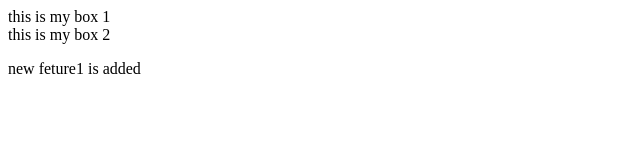
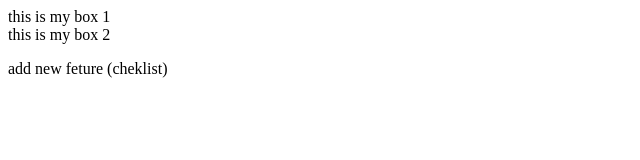
Before and after one commit to Ravi-code01/LocalRepo, a plain HTML site: page index.html in a window 1280 px wide. Shown: the full height of the page, 0-640 px from the left. Drawn offline with Linux system fonts and the light colour scheme.

Commit message:
checklist is added

```diff
--- a/index.html
+++ b/index.html
@@ -4,4 +4,4 @@
 <div>
     this is my box 2
 </div>
-<p>new feture1 is added</p>
+<p>add new feture (cheklist)</p>
```
